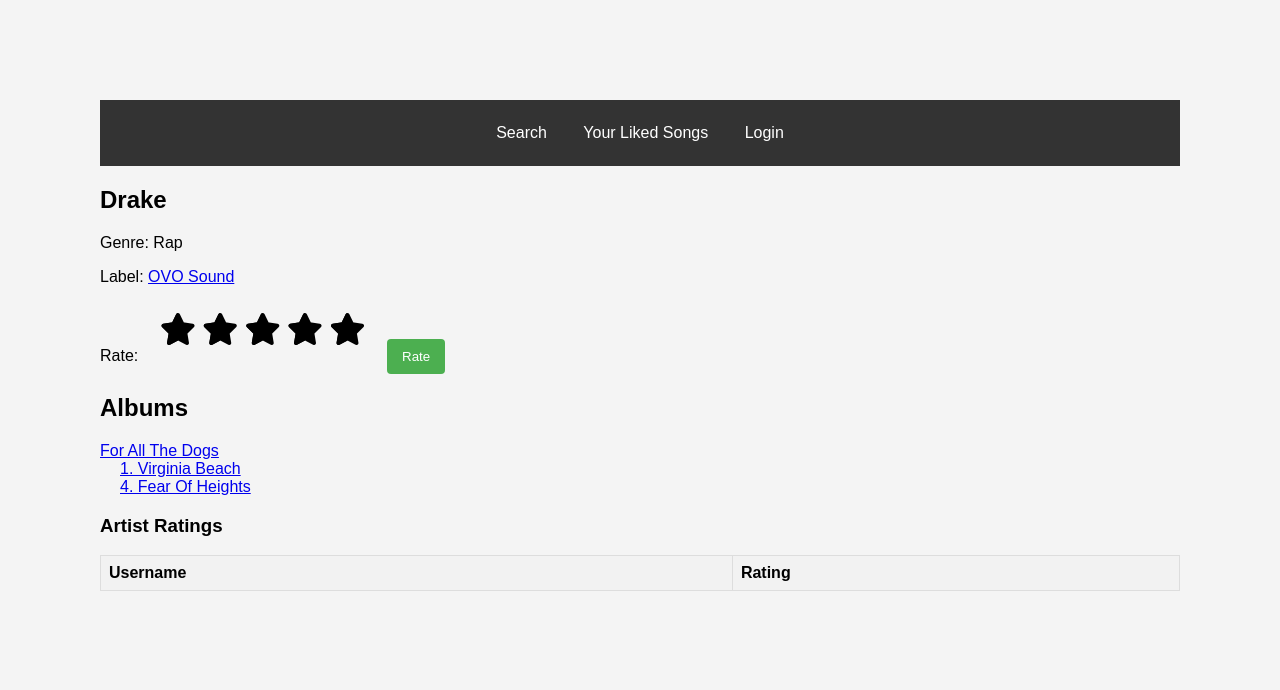
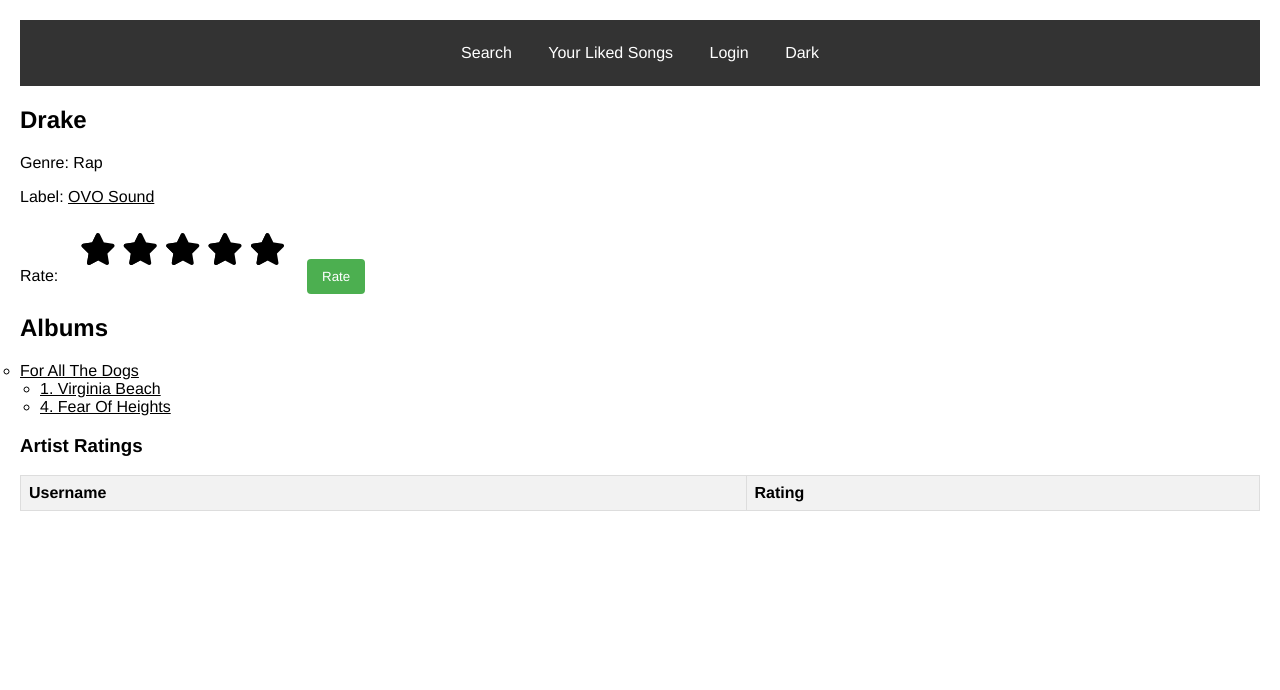
Before and after one commit to emmasul44/dev_access_project, a Flask app: page /artist/1 in a window 1280 px wide. Shown: the top 690 px of the page. Run offline with Flask 3, Linux system fonts and the light colour scheme; lists and menus that the app fills with data are empty; parts of the project's set-up code (start-up, migrations or seed data) failed here and were passed over; some libraries are stand-ins or nearby versions.

Commit message:
partially done dark/light theme + prettier format

```diff
--- a/server.py
+++ b/server.py
@@ -10,19 +10,14 @@
 
 
 # replace this with file path to where the database is on your computer
-DATABASEURI = "sqlite:////Users/cindyruan/musicsite.db"
+DATABASEURI = "sqlite:////Users/cindyruan/w4111-proj1/dev_access_project/musicsite.db"
 print(DATABASEURI)
 
-#
-# This line creates a database engine that knows how to connect to the URI above.
-#
+
 engine = create_engine(DATABASEURI, connect_args={"check_same_thread": False})
 print(engine)
 
-#
-# Example of running queries in your database
-# Note that this will probably not work if you already have a table named 'test' in your database, containing meaningful data. This is only an example showing you how to run queries in your database using SQLAlchemy.
-#
+
 conn = engine.connect()
 print(conn)
 
--- a/templates/artist_details.html
+++ b/templates/artist_details.html
@@ -22,7 +22,8 @@
             font-family: Arial, sans-serif;
             background-color: #f4f4f4;
             text-align: left;
-            margin: 100px;
+            padding: 20px;
+            margin: 0;
         }
 
         input {
--- a/templates/label_details.html
+++ b/templates/label_details.html
@@ -4,6 +4,10 @@
 
 <head>
     <style>
+         body {
+            padding: 20px;
+            margin: 0;
+        }
         ul {
             list-style: none;
             padding: 0;
--- a/templates/navbar.html
+++ b/templates/navbar.html
@@ -1,6 +1,11 @@
-<!-- navbar.html -->
+<!DOCTYPE html>
+<html lang="en">
+<head>
+    <meta charset="UTF-8">
+    <meta name="viewport" content="width=device-width, initial-scale=1.0">
+    <title>Navigation Bar</title>
+    <!-- CSS styles for the navigation bar -->
     <style>
-    /* CSS styles for the navigation bar */
         #navbar-header {
             background-color: #333;
             color: white;
@@ -29,8 +34,84 @@
             background-color: #ddd;
             color: black;
         }
+
+        .btn {
+            display: inline-block;
+            padding: 14px 16px;
+            text-decoration: none;
+            color: white;
+            border: none;
+            background-color: transparent;
+            cursor: pointer;
+            font-size: 16px; /* Adjust font size as needed */
+        }
+
+        .btn:hover {
+            background-color: #ddd;
+            color: black;
+        }
     </style>
 
+    <!-- CSS styles for the theme switcher -->
+    <style>
+        :root {
+            --white: #ffffff;
+            --white: #ffffff;
+            --black: #000000;
+        }
+
+        * {
+            color: var(--fontColor);
+            font-family: helvetica;
+        }
+
+        body {
+            background: var(--bg);
+        }
+
+        ul {
+            font-family: helvetica;
+        }
+
+        img {
+            width: 200px;
+        }
+
+        li {
+            list-style: circle;
+        }
+
+        .list {
+            list-style: square;
+        }
+
+        .light-theme {
+            --bg: var(--blue);
+            --fontColor: var(--black);
+            --btnBg: var(--black);
+            --btnFontColor: var(--white);
+            --text-color: var(--black);
+        }
+
+        .dark-theme {
+            --bg: var(--black);
+            --fontColor: var(--blue);
+            --btnBg: var(--white);
+            --btnFontColor: var(--black);
+            --text-color: var(--white);
+        }
+
+        .btn:focus { outline-style: none; }
+
+        /* Use the --text-color variable for text color */
+        * {
+            color: var(--text-color);
+            font-family: helvetica;
+        }
+    </style>
+</head>
+<body class="light-theme">
+    <!-- Navigation Bar -->
     <header id="navbar-header">
         <nav id="navbar">
             <ul>
@@ -38,6 +119,34 @@
                 <li><a href="{{ url_for('like_song') }}">Your Liked Songs</a></li>
                 <li><a href="{{ url_for('login') }}">Login</a></li>
                 <!-- Add more links as needed -->
+                <li><button class="btn" id="theme-switcher">Dark</button></li>
             </ul>
         </nav>
     </header>
+
+    <!-- JavaScript for theme switcher -->
+    <script>
+        'use strict'
+
+        function toggleTheme() {
+            document.body.classList.toggle('dark-theme');
+
+            var className = document.body.className;
+            if (className == "light-theme") {
+                document.documentElement.style.setProperty('--text-color', 'var(--black)');
+                document.getElementById('theme-switcher').textContent = "Dark";
+            } else {
+                document.documentElement.style.setProperty('--text-color', 'var(--white)');
+                document.getElementById('theme-switcher').textContent = "Light";
+            }
+
+            console.log('current class name: ' + className);
+        }
+
+        document.addEventListener('DOMContentLoaded', function () {
+            const switcher = document.getElementById('theme-switcher');
+            switcher.addEventListener('click', toggleTheme);
+        });
+    </script>
+</body>
+</html>
--- a/templates/search.html
+++ b/templates/search.html
@@ -11,7 +11,9 @@
             font-family: Arial, sans-serif;
             background-color: #f4f4f4;
             text-align: left;
-            margin: 100px;
+            padding: 20px;
+            margin: 0;
+
         }
 
         input {
```
Also changed, not shown: templates/album_details.html (+5 -4 lines), templates/song_details.html (+11 -4 lines), musicsite.db. Lines whose indentation alone changed are shown as unchanged.
